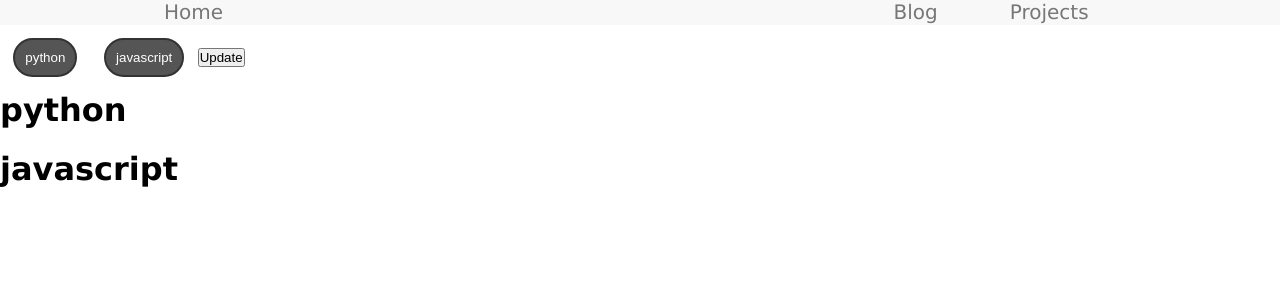
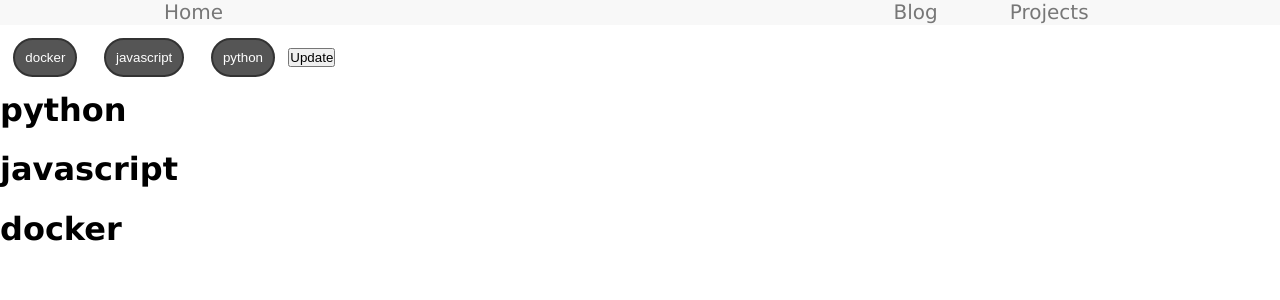
Before and after one commit to zachcheu/zachcheu_website, a React (Create React App) app: page /projects in a window 1280 px wide. Shown: the top 300 px of the page. Built offline with nearby package versions, Linux system fonts and the light colour scheme.

Commit message:
ideal tag functionality, update button is wack. Style later

```diff
--- a/src/Projects.js
+++ b/src/Projects.js
@@ -4,7 +4,7 @@ import ProjectTags from "./components/ProjectTags";
 
 function Projects() {
   // Tags to dislay
-  const allTags = new Set(["python", "javascript"]);
+  const allTags = new Set(["python", "javascript", "docker"]);
   const [activeTags, setActiveTags] = useState(allTags);
 
   return (
@@ -12,7 +12,7 @@ function Projects() {
       <ProjectTags
         activeTags={activeTags}
         allTags={allTags}
-        updateActiveTag={(tags) => {
+        updateActiveTags={(tags) => {
           setActiveTags(tags);
         }}
       />
--- a/src/components/ProjectTags.js
+++ b/src/components/ProjectTags.js
@@ -1,25 +1,35 @@
 import React, { useState } from "react";
 import Tag from "./Tag";
+
 function ProjectTags(props) {
-  console.log("ProjectTags: ", props);
-
-  const inactiveTags = new Set(props.allTags);
-  [...props.activeTags].forEach(Set.prototype.delete, inactiveTags);
+  let currInactiveTags = new Set(props.allTags);
+  [...props.activeTags].forEach(Set.prototype.delete, currInactiveTags);
   const [currActiveTags, setActiveTags] = useState(props.activeTags);
-  const [order, setOrder] = useState([...props.activeTags, ...inactiveTags]);
+  const [order, setOrder] = useState([
+    ...[...props.activeTags].sort(),
+    ...[...currInactiveTags].sort(),
+  ]);
 
   const toggleTag = (tag) => {
-    console.log(tag);
     let newTags = new Set([...currActiveTags]);
     newTags.has(tag) ? newTags.delete(tag) : newTags.add(tag);
-    console.log("Active: ", currActiveTags);
     setActiveTags(newTags);
+  };
+
+  const updateTags = () => {
+    let currInactiveTags = new Set(props.allTags);
+    const currActiveTagsList = [...currActiveTags].sort();
+    currActiveTagsList.forEach(Set.prototype.delete, currInactiveTags);
+    console.log("updateTags Active: ", currActiveTags);
+    console.log("updateTags Inactive: ", currInactiveTags);
+    setOrder([...currActiveTagsList, ...[...currInactiveTags].sort()]);
+    props.updateActiveTags(currActiveTags);
   };
 
   return (
     <div>
-      {console.log(order)}
-      {[...order].map((tag) => (
+      {console.log("Order:", order)}
+      {order.map((tag) => (
         <Tag
           key={tag}
           value={tag}
@@ -29,9 +39,7 @@ function ProjectTags(props) {
           }}
         />
       ))}
-      <button onClick={() => props.updateActiveTag(currActiveTags)}>
-        Update
-      </button>
+      <button onClick={updateTags}>Update</button>
     </div>
   );
 }
```
